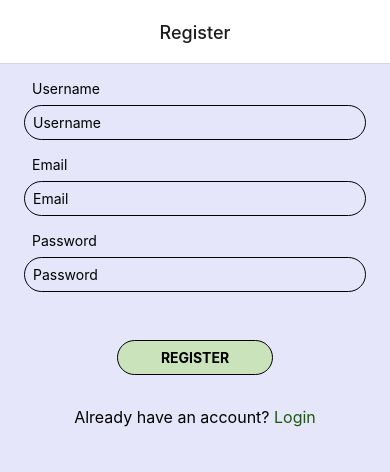
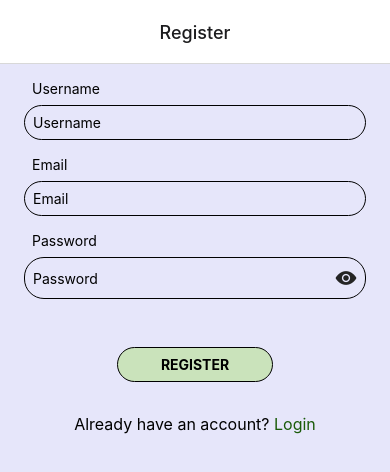
Before and after one commit to zhafranzainal/basic_ReactNative, a React Native app in the folder SocialMedia/: screen /Register in a window 390 px wide. Shown: the top 472 px of the page. Built offline with nearby package versions, Linux system fonts and the light colour scheme.

Commit message:
Show or hide password in register screen

```diff
--- a/SocialMedia/src/screens/RegisterScreen.js
+++ b/SocialMedia/src/screens/RegisterScreen.js
@@ -11,6 +11,7 @@ const RegisterScreen = (props) => {
     const dispatch = useDispatch();
 
     const [isEmailFormat, setIsEmailFormat] = useState(true);
+    const [isPassVisible, setIsPassVisible] = useState(false);
 
     const [form, setForm] = useState({
         username: '',
@@ -109,6 +110,10 @@ const RegisterScreen = (props) => {
                         title="Password"
                         placeholder="Password"
                         onChangeText={(text) => onChangeInput('password', text)}
+                        isPassword={true}
+                        secureTextEntry={isPassVisible ? false : true}
+                        iconName={isPassVisible ? 'eye-off' : 'eye'}
+                        onPress={() => setIsPassVisible(!isPassVisible)}
                     />
 
                 </View>
```
